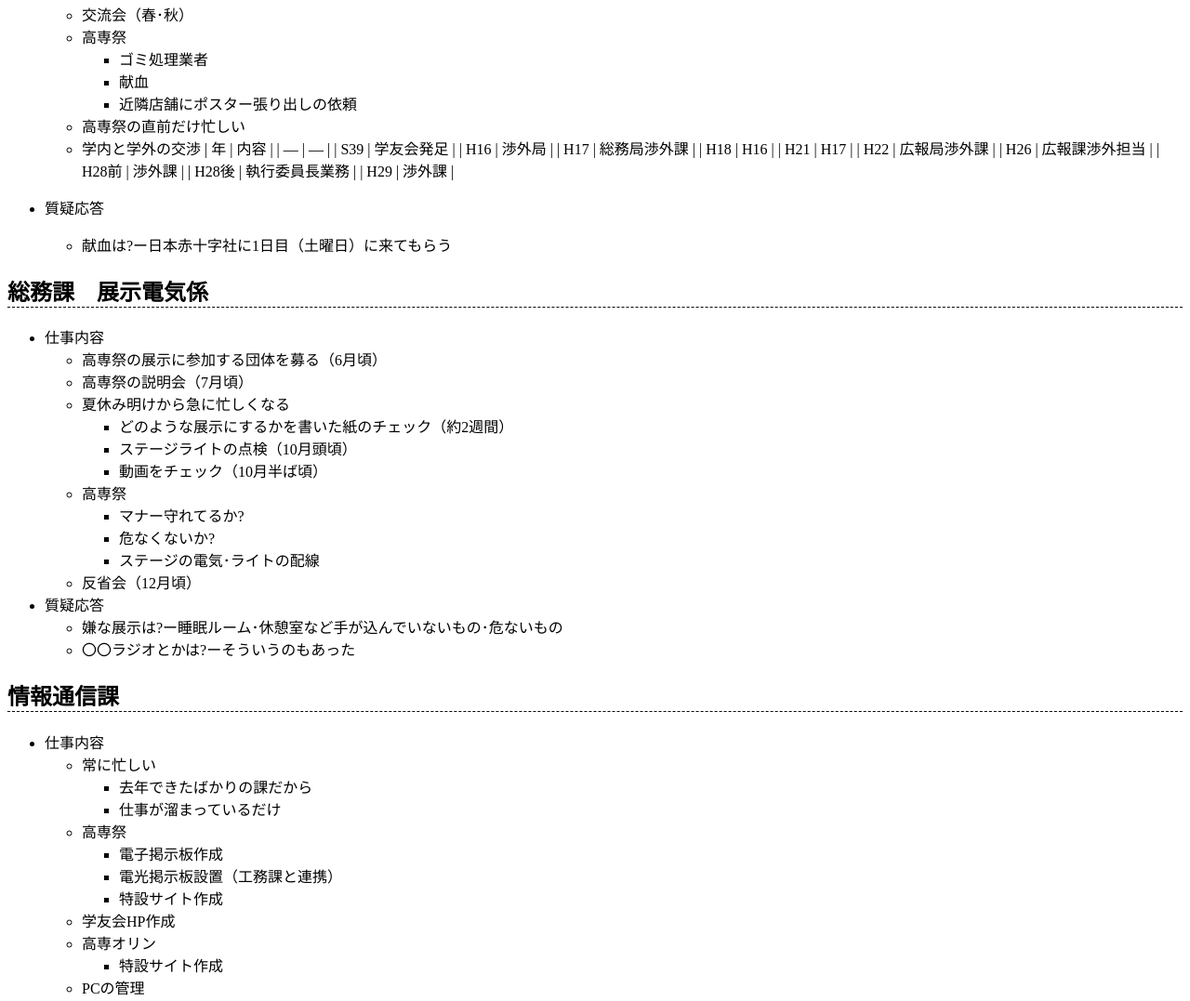
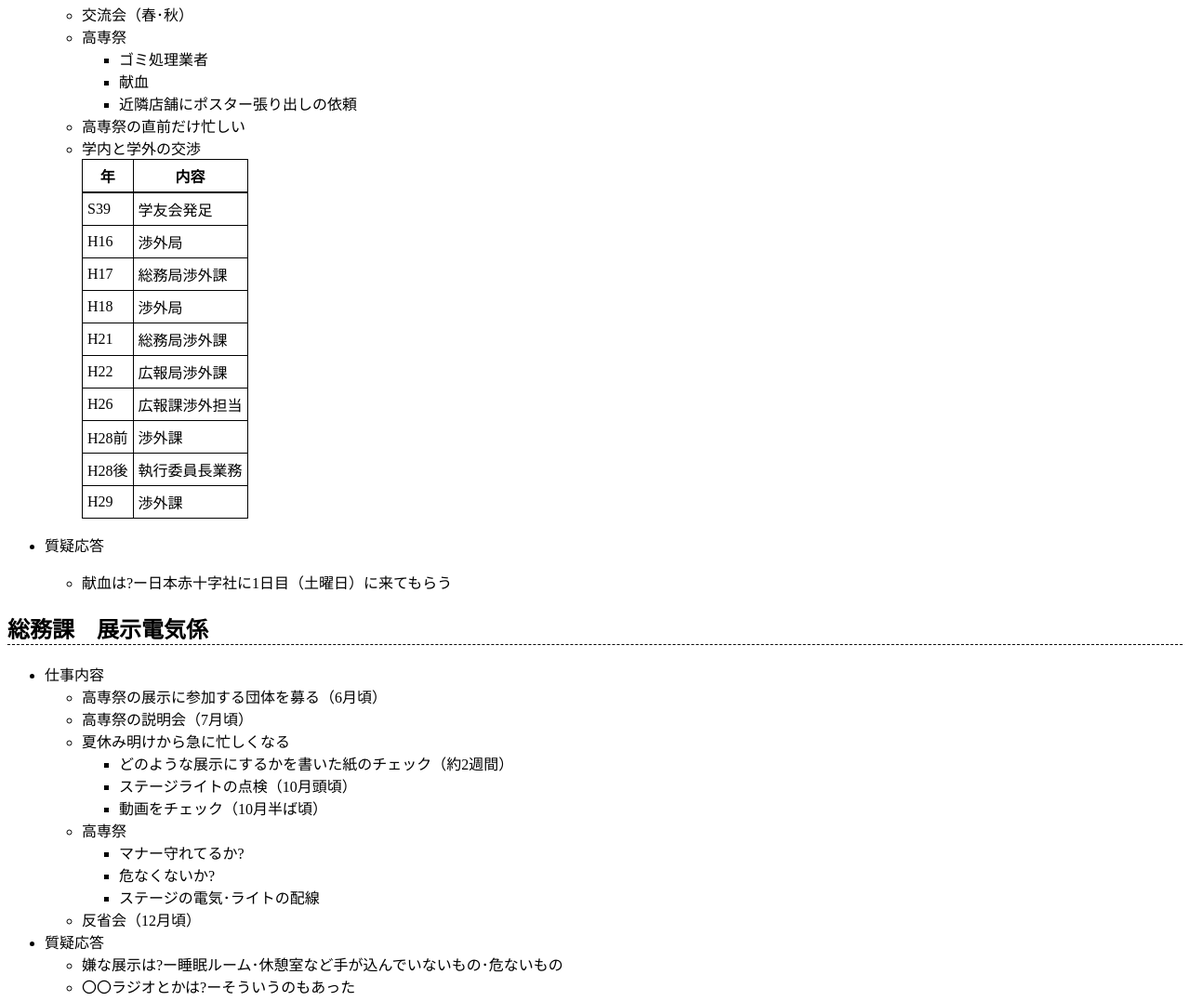
Before and after one commit to Haru-0205/shared, a plain HTML site: page gakuyukai-shikkou-info.html in a window 1280 px wide. Shown: the part 1720-2797 px from the top of the page at 93% size. Drawn offline with Linux system fonts and the light colour scheme.

Commit message:
update gakuyukai-shikkou-info.html

```diff
--- a/gakuyukai-shikkou-info.html
+++ b/gakuyukai-shikkou-info.html
@@ -6,6 +6,17 @@
     <style>
         h2 {
             border-bottom: 1px dashed;
+        }
+        td,th{
+            border: 1px solid;
+            padding: 5px;
+        }
+        th{
+            border-bottom: 2px solid;
+        }
+        table{
+            border-collapse: collapse;
+
         }
     </style>
 </head>
@@ -136,10 +147,57 @@
                     </ul>
                 </li>
                 <li>高専祭の直前だけ忙しい</li>
-                <li>学内と学外の交渉 | 年 | 内容 | | — | — | | S39 | 学友会発足 | | H16
-                    | 渉外局 | | H17 | 総務局渉外課 | | H18 | H16 | | H21 | H17 | | H22 |
-                    広報局渉外課 | | H26 | 広報課渉外担当 | | H28前 | 渉外課 | | H28後 |
-                    執行委員長業務 | | H29 | 渉外課 |</li>
+                <li>学内と学外の交渉</li>
+                <table>
+                    <thead>
+                        <tr>
+                            <th>年</th>
+                            <th>内容</th>
+                        </tr>
+                    </thead>
+                    <tbody>
+                        <tr>
+                            <td>S39</td>
+                            <td>学友会発足</td>
+                        </tr>
+                        <tr>
+                            <td>H16</td>
+                            <td>渉外局</td>
+                        </tr>
+                        <tr>
+                            <td>H17</td>
+                            <td>総務局渉外課</td>
+                        </tr>
+                        <tr>
+                            <td>H18</td>
+                            <td>渉外局</td>
+                        </tr>
+                        <tr>
+                            <td>H21</td>
+                            <td>総務局渉外課</td>
+                        </tr>
+                        <tr>
+                            <td>H22</td>
+                            <td>広報局渉外課</td>
+                        </tr>
+                        <tr>
+                            <td>H26</td>
+                            <td>広報課渉外担当</td>
+                        </tr>
+                        <tr>
+                            <td>H28前</td>
+                            <td>渉外課</td>
+                        </tr>
+                        <tr>
+                            <td>H28後</td>
+                            <td>執行委員長業務</td>
+                        </tr>
+                        <tr>
+                            <td>H29</td>
+                            <td>渉外課</td>
+                        </tr>
+                    </tbody>
+                </table>
             </ul>
         </li>
         <li>
@@ -216,6 +274,9 @@
                 <li>エラー･バグとの戦い</li>
                 <li>世の中に出て余りあるPCスキルが身につく</li>
                 <li>週1･2くらいで来れる人</li>
+                <li>広報課とも連携取る</li>
+                <li>クーラーガンガンの部屋で作業</li>
+                <li>高専祭の時期はバグ修正に追われる</li>
             </ul>
         </li>
         <li>質疑応答
@@ -225,13 +286,7 @@
                 <li>業務終わる?ー終わらせる!</li>
             </ul>
         </li>
-        <li>備考
-            <ul>
-                <li>広報課とも連携取る</li>
-                <li>クーラーガンガンの部屋で作業</li>
-                <li>高専祭の時期はバグ修正に追われる</li>
-            </ul>
-        </li>
+
     </ul>
     <h2 id="広報課">広報課</h2>
     <ul>
```
